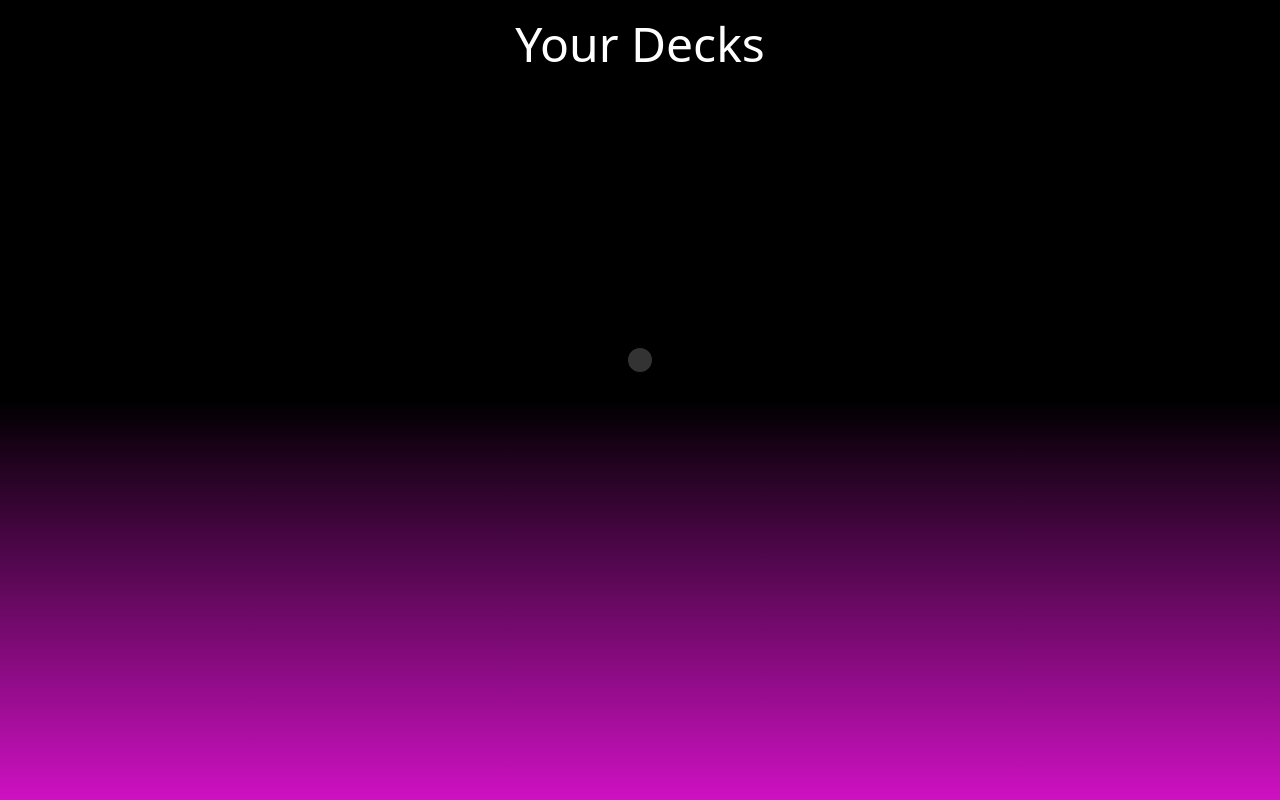
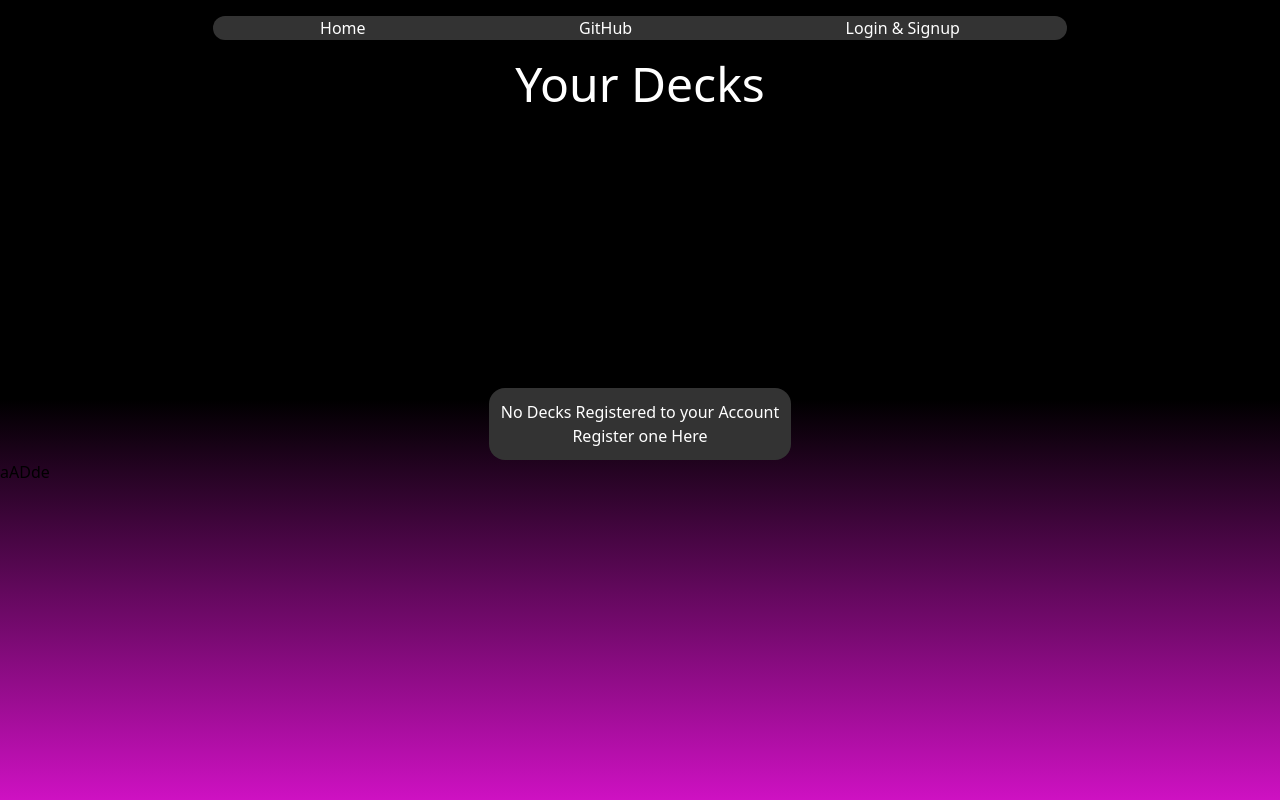
Before and after one commit to MADMAN-Modding/I-Forgot-My-Deck, a React (Vite) app in the folder ifmd-frontend/: page /#/deck/view/user in a window 1280 px wide. Built offline with nearby package versions, Linux system fonts and the light colour scheme.

Commit message:
updated the view decks page to show text when no decks are registered

```diff
--- a/ifmd-frontend/src/decks/ViewDeck.tsx
+++ b/ifmd-frontend/src/decks/ViewDeck.tsx
@@ -105,14 +105,15 @@ export function ViewUserDecks() {
 
     return (
         <>
+        <NavBar/>
             <h1 className="text-white text-center text-5xl mt-5">Your Decks</h1>
 
             <div className="m-auto mt-70 bg-[#333333] w-fit p-3 align-middle rounded-2xl">
                 {
-                    decks
+                    (decks?.length ?? 0) > 0 ? decks : <p className="text-center text-white">No Decks Registered to your Account<br/>Register one <Link to={"/deck/create"}>Here</Link></p>
                 }
             </div>
-        </>
+aADde        </>
     )
 }
 
```
